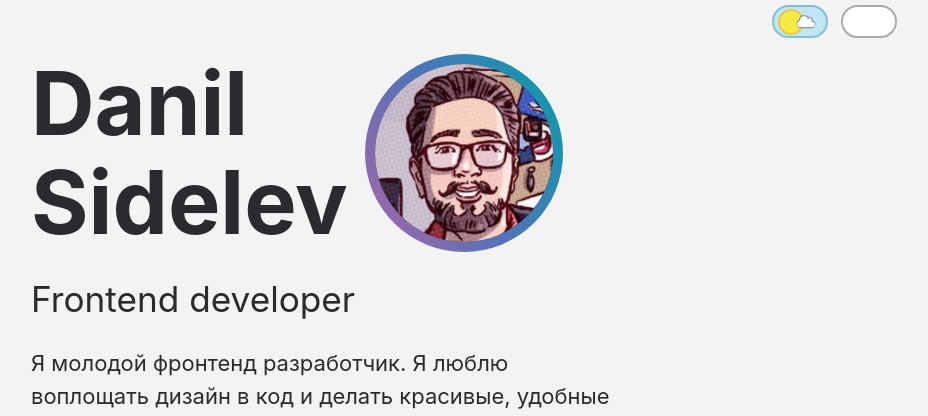
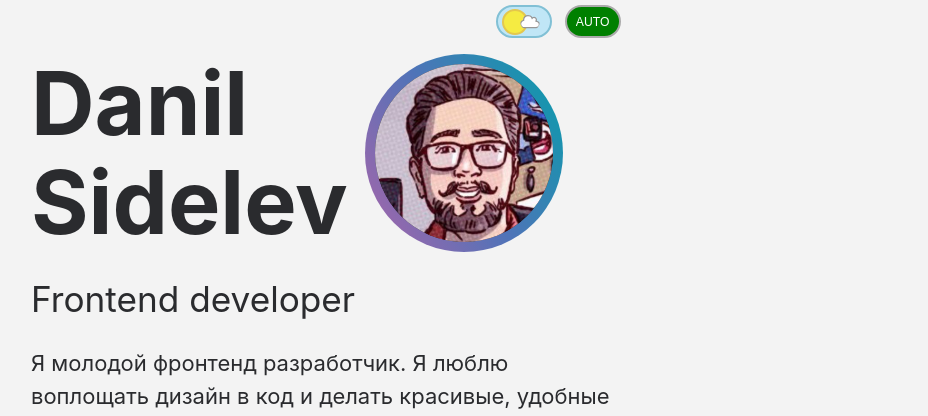
Before and after one commit to markusidelev/markusidelev.github.io, a PHP site: page / in a window 1280 px wide. Shown: the top 416 px of the page, without its empty margins (319-1247 px from the left). Run offline with PHP 8.4, Linux system fonts and the light colour scheme.

Commit message:
darkmode auto button styles and js

```diff
--- a/assets/css/style.css
+++ b/assets/css/style.css
@@ -103,9 +103,9 @@ body.darkmode #profile_image {
 .button_container {
   height: 1.5rem;
   width: 125px;
-  position: fixed;
+  position: absolute;
   top: 5px;
-  right: 5%;
+  right: 0;
   display: flex;
   justify-content: space-between;
 }
@@ -115,12 +115,12 @@ body.darkmode #profile_image {
   width: 45%;
   border-radius: 500px;
   appearance: none;
-  transition: 1s;
 }
 
 .darkmode_button {
   background: #C0E6F6;
   border: 2px solid #81C0D5;
+  transition: 1s;
 }
 
 .darkmode_button::before {
@@ -159,8 +159,23 @@ body.darkmode #profile_image {
 }
 
 .automode_button {
-  background: #ffffff;
+  color: black;
+  background: #ff4136;
   border: 2px solid #aaaaaa;
+  background-image: url("/auto.svg");
+  background-size: 1.5rem;
+  background-repeat: no-repeat;
+  background-position-y: 50%;
+  background-position-x: 50%;
+}
+
+.automode_button.active {
+  background: green;
+  background-image: url("/auto.svg");
+  background-size: 1.5rem;
+  background-repeat: no-repeat;
+  background-position-y: 50%;
+  background-position-x: 50%;
 }
 
 body.darkmode .darkmode_button {
@@ -168,12 +183,14 @@ body.darkmode .darkmode_button {
   border: 2px solid #202020;
   background-image: url("/assets/img/stars.svg");
   background-size: 1rem;
-  top: -1px;
   background-repeat: repeat-y;
 }
 body.darkmode .darkmode_button.active::before {
   border: 0.1rem solid #DEE1C5;
   background-image: url("/assets/img/moon.svg");
+}
+body.darkmode .automode_button {
+  border: 2px solid #202020;
 }
 
 * {
--- a/assets/js/script.js
+++ b/assets/js/script.js
@@ -25,6 +25,7 @@ let turnLight = (theme) => {
 
 let turnAuto = () => {
   body.classList.remove('darkmode')
+  autoBtn.classList.add('active')
   saveTheme('automode')
   checkAuto()
 }
@@ -55,6 +56,8 @@ let checkLocalTheme = () => {
 checkLocalTheme()
 
 btn.addEventListener('click', function() {
+  autoBtn.classList.remove('active')
+
   if (body.classList.contains('darkmode')) {
     turnLight('lightmode')
 
--- a/assets/sass/_buttons.sass
+++ b/assets/sass/_buttons.sass
@@ -8,9 +8,9 @@ $button_curcle: $button_size - 0.5rem
     height: $button_size
     width: 125px
     // border: 1px solid red
-    position: fixed
+    position: absolute
     top: 5px
-    right: 5%
+    right: 0
     // z-index: 10
     display: flex
     justify-content: space-between
@@ -21,12 +21,13 @@ $button_curcle: $button_size - 0.5rem
         width: 45%
         border-radius: 500px
         appearance: none
-        transition: 1s
+
 
 
 .darkmode_button
     background: $light_bg
     border: 2px solid $light_bg_border
+    transition: 1s
 
 .darkmode_button::before
     content:''
@@ -70,10 +71,24 @@ $button_curcle: $button_size - 0.5rem
     background-image: none
 
 
+.automode_button
+    // content: AUTO
+    color: black
+    background: $red
+    border: 2px solid $grey
+    background-image: url('/auto.svg')
+    background-size: 1.5rem
+    background-repeat: no-repeat
+    background-position-y: 50%
+    background-position-x: 50%
 
-.automode_button
-    background: $white
-    border: 2px solid $grey
+.automode_button.active
+    background: green
+    background-image: url('/auto.svg')
+    background-size: 1.5rem
+    background-repeat: no-repeat
+    background-position-y: 50%
+    background-position-x: 50%
 
 
 body.darkmode
@@ -83,7 +98,7 @@ body.darkmode
         border: 2px solid $dark_bg_border
         background-image: url('/assets/img/stars.svg')
         background-size: 1rem
-        top: -1px
+        // top: -1px
         // background-position-x: 1px
         background-repeat: repeat-y
 
@@ -93,3 +108,6 @@ body.darkmode
         border: 0.1rem solid $moon_bg_border
         background-image: url('/assets/img/moon.svg')
         // background-size: 1rem 1rem
+
+    .automode_button
+        border: 2px solid $dark_bg_border
```
Also changed, not shown: auto.svg (added), 1 other file.
